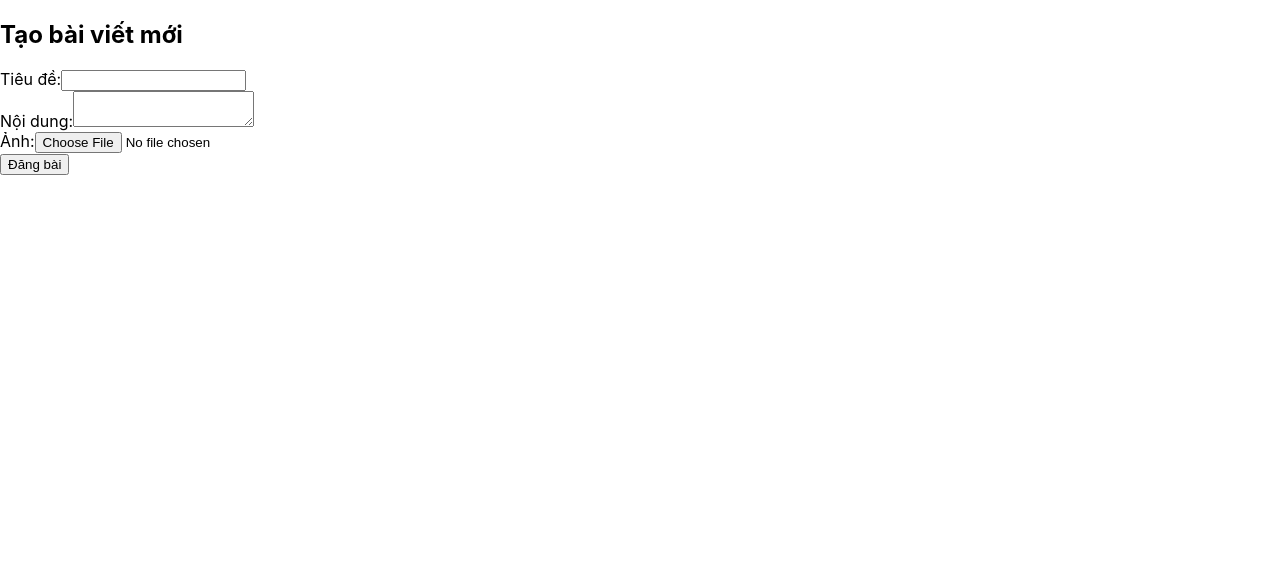
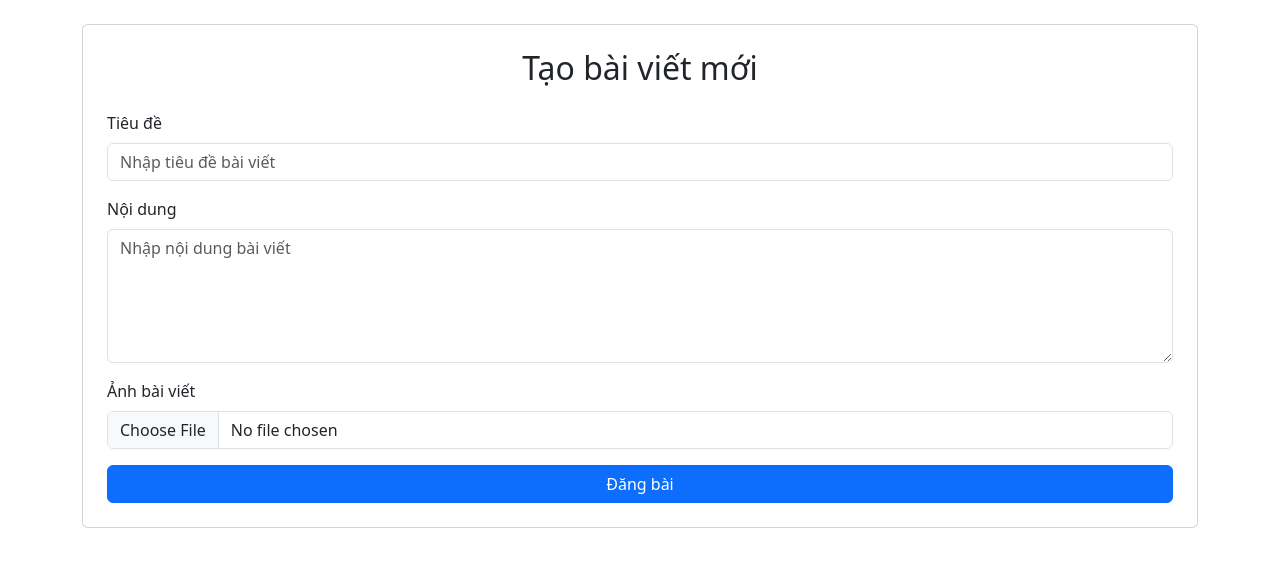
Before and after one commit to bechovang/blog_website, a React (Create React App) app in the folder frontend/blog-frontend/: page /create in a window 1280 px wide. Shown: the top 566 px of the page. Built offline with nearby package versions, Linux system fonts and the light colour scheme; no server answers.

Commit message:
use boottrap to improve UI (basic)

```diff
--- a/frontend/blog-frontend/src/App.js
+++ b/frontend/blog-frontend/src/App.js
@@ -1,3 +1,5 @@
+import 'bootstrap/dist/css/bootstrap.min.css';
+
 import { BrowserRouter as Router, Route, Routes } from "react-router-dom";
 import { useEffect } from "react";
 import axios from "axios";
--- a/frontend/blog-frontend/src/components/CreatePost.js
+++ b/frontend/blog-frontend/src/components/CreatePost.js
@@ -1,6 +1,7 @@
 import { useState } from "react";
 import axios from "axios";
 import { useNavigate } from "react-router-dom";
+import { Form, Button, Card, Container } from "react-bootstrap";
 
 const CreatePost = () => {
     const [title, setTitle] = useState("");
@@ -45,24 +46,48 @@ const CreatePost = () => {
     };
 
     return (
-        <div>
-            <h2>Tạo bài viết mới</h2>
-            <form onSubmit={handleSubmit}>
-                <div>
-                    <label>Tiêu đề:</label>
-                    <input type="text" value={title} onChange={(e) => setTitle(e.target.value)} required />
-                </div>
-                <div>
-                    <label>Nội dung:</label>
-                    <textarea value={content} onChange={(e) => setContent(e.target.value)} required />
-                </div>
-                <div>
-                    <label>Ảnh:</label>
-                    <input type="file" accept="image/*" onChange={handleImageChange} />
-                </div>
-                <button type="submit">Đăng bài</button>
-            </form>
-        </div>
+        <Container className="mt-4">
+            <Card className="p-4">
+                <h2 className="text-center mb-4">Tạo bài viết mới</h2>
+                <Form onSubmit={handleSubmit}>
+                    <Form.Group className="mb-3">
+                        <Form.Label>Tiêu đề</Form.Label>
+                        <Form.Control
+                            type="text"
+                            value={title}
+                            onChange={(e) => setTitle(e.target.value)}
+                            required
+                            placeholder="Nhập tiêu đề bài viết"
+                        />
+                    </Form.Group>
+
+                    <Form.Group className="mb-3">
+                        <Form.Label>Nội dung</Form.Label>
+                        <Form.Control
+                            as="textarea"
+                            rows={5}
+                            value={content}
+                            onChange={(e) => setContent(e.target.value)}
+                            required
+                            placeholder="Nhập nội dung bài viết"
+                        />
+                    </Form.Group>
+
+                    <Form.Group className="mb-3">
+                        <Form.Label>Ảnh bài viết</Form.Label>
+                        <Form.Control
+                            type="file"
+                            accept="image/*"
+                            onChange={handleImageChange}
+                        />
+                    </Form.Group>
+
+                    <Button variant="primary" type="submit" className="w-100">
+                        Đăng bài
+                    </Button>
+                </Form>
+            </Card>
+        </Container>
     );
 };
 
--- a/frontend/blog-frontend/src/components/PostDetail.js
+++ b/frontend/blog-frontend/src/components/PostDetail.js
@@ -1,96 +1,95 @@
 import { useEffect, useState } from "react";
 import { useParams } from "react-router-dom";
 import axios from "axios";
+import { Container, Card, ListGroup, Button, Form } from "react-bootstrap";
 
 const PostDetail = () => {
-    const { id } = useParams(); // Lấy ID bài viết từ URL
-    const [post, setPost] = useState(null); // Lưu thông tin bài viết
-    const [comments, setComments] = useState([]); // Lưu danh sách bình luận
-    const [newComment, setNewComment] = useState(""); // Lưu nội dung bình luận mới
+    const { id } = useParams();
+    const [post, setPost] = useState(null);
+    const [comments, setComments] = useState([]);
+    const [newComment, setNewComment] = useState("");
 
     useEffect(() => {
-        // Fetch thông tin bài viết từ API
         axios.get(`http://localhost:8080/api/posts/${id}`)
             .then(response => setPost(response.data))
             .catch(error => console.error("Error fetching post:", error));
 
-        // Fetch danh sách bình luận từ API
         axios.get(`http://localhost:8080/api/comments/post/${id}`)
             .then(response => setComments(response.data))
             .catch(error => console.error("Error fetching comments:", error));
     }, [id]);
 
-    // Xử lý gửi bình luận mới
     const handleCommentSubmit = async () => {
-        if (!newComment.trim()) return; // Kiểm tra nếu nội dung rỗng thì không gửi
+        if (!newComment.trim()) return;
 
         try {
             const response = await axios.post("http://localhost:8080/api/comments", {
-                post: { id: id }, // Gửi kèm ID bài viết
-                user: { id: 1 }, // Giả sử user có ID = 1 (cần thay thế bằng dữ liệu thực)
-                commentContent: newComment, // Nội dung bình luận
+                post: { id: id },
+                user: { id: 1 },
+                commentContent: newComment,
             });
 
-            setComments([...comments, response.data]); // Cập nhật danh sách bình luận
-            setNewComment(""); // Reset ô nhập bình luận
+            setComments([...comments, response.data]);
+            setNewComment("");
         } catch (error) {
             console.error("Error posting comment:", error);
         }
     };
 
-    // Xử lý xóa bình luận
     const handleDeleteComment = async (commentId) => {
         try {
             await axios.delete(`http://localhost:8080/api/comments/${commentId}`);
-            setComments(comments.filter(comment => comment.id !== commentId)); // Xóa bình luận khỏi danh sách
+            setComments(comments.filter(comment => comment.id !== commentId));
         } catch (error) {
             console.error("Error deleting comment:", error);
         }
     };
 
-    // Hiển thị loading nếu bài viết chưa được load
     if (!post) return <p>Loading...</p>;
 
     return (
-        <div>
-            <h2>{post.title}</h2>
+        <Container className="mt-4">
+            <Card className="mb-4">
+                <Card.Body>
+                    <Card.Title>{post.title}</Card.Title>
+                    {post.imageUrl && (
+                        <Card.Img variant="top" src={post.imageUrl} alt="Post" className="mb-3" />
+                    )}
+                    <Card.Text>{post.postContent}</Card.Text>
+                </Card.Body>
+            </Card>
 
-            {/* Hiển thị ảnh nếu bài viết có hình ảnh */}
-            {post.imageUrl && (
-                <img
-                    src={post.imageUrl}
-                    alt="Post"
-                    style={{ maxWidth: "100%", height: "auto", marginBottom: "10px" }}
-                />
-            )}
-
-            <p>{post.postContent}</p>
-
-            {/* Hiển thị danh sách bình luận */}
             <h3>Bình luận</h3>
-            <ul>
+            <ListGroup className="mb-4">
                 {comments.length > 0 ? (
                     comments.map(comment => (
-                        <li key={comment.id}>
-                            {comment.commentContent}
-                            <button onClick={() => handleDeleteComment(comment.id)}>Xóa</button>
-                        </li>
+                        <ListGroup.Item key={comment.id} className="d-flex justify-content-between align-items-center">
+                            <span>{comment.commentContent}</span>
+                            <Button variant="danger" size="sm" onClick={() => handleDeleteComment(comment.id)}>
+                                Xóa
+                            </Button>
+                        </ListGroup.Item>
                     ))
                 ) : (
-                    <p>Không có bình luận nào.</p>
+                    <ListGroup.Item>Không có bình luận nào.</ListGroup.Item>
                 )}
-            </ul>
+            </ListGroup>
 
-            {/* Ô nhập bình luận mới */}
-            <div>
-                <textarea
-                    value={newComment}
-                    onChange={(e) => setNewComment(e.target.value)}
-                    placeholder="Nhập bình luận của bạn..."
-                />
-                <button onClick={handleCommentSubmit}>Gửi</button>
-            </div>
-        </div>
+            <Form className="mb-4">
+                <Form.Group>
+                    <Form.Control
+                        as="textarea"
+                        rows={3}
+                        value={newComment}
+                        onChange={(e) => setNewComment(e.target.value)}
+                        placeholder="Nhập bình luận của bạn..."
+                    />
+                </Form.Group>
+                <Button variant="primary" className="mt-2" onClick={handleCommentSubmit}>
+                    Gửi bình luận
+                </Button>
+            </Form>
+        </Container>
     );
 };
 
--- a/frontend/blog-frontend/src/components/PostList.js
+++ b/frontend/blog-frontend/src/components/PostList.js
@@ -1,6 +1,7 @@
 import { useEffect, useState } from "react";
 import axios from "axios";
 import { Link } from "react-router-dom";
+import { Button, Card, Container, ListGroup } from "react-bootstrap";
 
 const PostList = () => {
     const [posts, setPosts] = useState([]);
@@ -20,18 +21,30 @@ const PostList = () => {
     };
 
     return (
-        <div>
-            <h2>Danh sách bài viết</h2>
-            <ul>
-                {posts.map(post => (
-                    <li key={post.id}>
-                        <Link to={`/posts/${post.id}`}>{post.title}</Link>
-                        <button onClick={() => handleDeletePost(post.id)}>Xóa</button>
-                    </li>
-                ))}
-            </ul>
-            <Link to="/create">Tạo bài viết mới</Link>
-        </div>
+        <Container className="mt-5">
+            <Card className="shadow-lg p-4">
+                <Card.Title className="text-center text-primary fs-3 fw-bold">
+                    📜 Danh sách bài viết
+                </Card.Title>
+                <ListGroup className="mt-3">
+                    {posts.map(post => (
+                        <ListGroup.Item key={post.id} className="d-flex justify-content-between align-items-center">
+                            <Link to={`/posts/${post.id}`} className="text-decoration-none text-dark fw-semibold">
+                                {post.title}
+                            </Link>
+                            <Button variant="danger" size="sm" onClick={() => handleDeletePost(post.id)}>
+                                ❌ Xóa
+                            </Button>
+                        </ListGroup.Item>
+                    ))}
+                </ListGroup>
+                <div className="text-center mt-4">
+                    <Link to="/create">
+                        <Button variant="success" size="lg">✍️ Tạo bài viết mới</Button>
+                    </Link>
+                </div>
+            </Card>
+        </Container>
     );
 };
 
```
Also changed, not shown: frontend/blog-frontend/package.json (+7 -0 lines), 2 other files (tests, documents, lock files or other folders).
